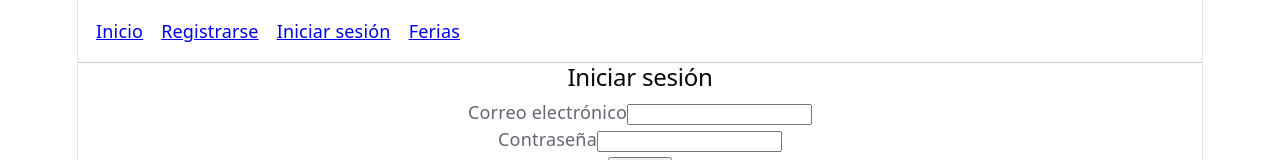
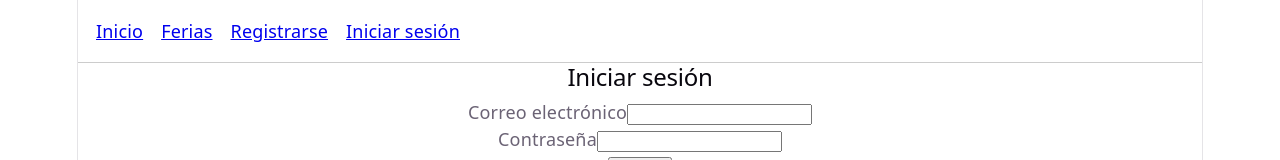
Before and after one commit to UndefinedCanyon/SGFA_Frontend, a React (Vite) app: page /login in a window 1280 px wide. Shown: the top 160 px of the page. Built offline with nearby package versions, Linux system fonts and the light colour scheme.

Commit message:
Agregar rutas protegidas por rol, header dinamico y paneles de administrador/artesano

```diff
--- /dev/null
+++ b/src/layout/Header.jsx
@@ -0,0 +1,34 @@
+import { Link } from "react-router-dom";
+import { useAuth } from "../context/AuthContext";
+
+function Header() {
+    const { usuario, cerrarSesion } = useAuth();
+
+    return (
+        <header style={{ display: "flex", justifyContent: "space-between", alignItems: "center", padding: "1rem", borderBottom: "1px solid #ccc" }}>
+            <nav style={{ display: "flex", gap: "1rem" }}>
+                <Link to="/">Inicio</Link>
+                <Link to="/ferias">Ferias</Link>
+
+                {!usuario && (
+                    <>
+                        <Link to="/registro">Registrarse</Link>
+                        <Link to="/login">Iniciar sesión</Link>
+                    </>
+                )}
+
+                {usuario?.rol === "ADMINISTRADOR" && <Link to="/admin">Panel Admin</Link>}
+                {usuario?.rol === "ARTESANO" && <Link to="/mi-panel">Mi Panel</Link>}
+            </nav>
+
+            {usuario && (
+                <div style={{ display: "flex", gap: "1rem", alignItems: "center" }}>
+                    <span>Hola, {usuario.nombre} ({usuario.rol})</span>
+                    <button onClick={cerrarSesion}>Cerrar sesión</button>
+                </div>
+            )}
+        </header>
+    );
+}
+
+export default Header;
--- /dev/null
+++ b/src/pages/PanelAdministrador.jsx
@@ -0,0 +1,15 @@
+import { useAuth } from "../context/AuthContext";
+
+function PanelAdministrador() {
+    const { usuario } = useAuth();
+
+    return (
+        <div>
+            <h2>Panel de Administrador</h2>
+            <p>Bienvenido, {usuario.nombre}.</p>
+            <p>Aquí irán las opciones de gestión de ferias, lugares y solicitudes.</p>
+        </div>
+    );
+}
+
+export default PanelAdministrador;
--- /dev/null
+++ b/src/pages/PanelArtesano.jsx
@@ -0,0 +1,15 @@
+import { useAuth } from "../context/AuthContext";
+
+function PanelArtesano() {
+    const { usuario } = useAuth();
+
+    return (
+        <div>
+            <h2>Panel de Artesano</h2>
+            <p>Bienvenido, {usuario.nombre}.</p>
+            <p>Aquí irán tus productos y el estado de tus solicitudes de participación.</p>
+        </div>
+    );
+}
+
+export default PanelArtesano;
--- a/src/routes/AppRoutes.jsx
+++ b/src/routes/AppRoutes.jsx
@@ -1,23 +1,40 @@
-import { BrowserRouter, Routes, Route, Link } from "react-router-dom";
+import { BrowserRouter, Routes, Route } from "react-router-dom";
 import RegistroArtesano from "../pages/RegistroArtesano";
 import Login from "../pages/Login";
 import Ferias from "../pages/Ferias";
+import PanelAdministrador from "../pages/PanelAdministrador";
+import PanelArtesano from "../pages/PanelArtesano";
+import Header from "../layout/Header";
+import RutaProtegida from "./RutaProtegida";
 
 function AppRoutes() {
     return (
         <BrowserRouter>
-            <nav style={{ display: "flex", gap: "1rem", padding: "1rem", borderBottom: "1px solid #ccc" }}>
-                <Link to="/">Inicio</Link>
-                <Link to="/registro">Registrarse</Link>
-                <Link to="/login">Iniciar sesión</Link>
-                <Link to="/ferias">Ferias</Link>
-            </nav>
+            <Header />
 
             <Routes>
                 <Route path="/" element={<h2>Bienvenido a SGFA</h2>} />
                 <Route path="/registro" element={<RegistroArtesano />} />
                 <Route path="/login" element={<Login />} />
                 <Route path="/ferias" element={<Ferias />} />
+
+                <Route
+                    path="/admin"
+                    element={
+                        <RutaProtegida rolPermitido="ADMINISTRADOR">
+                            <PanelAdministrador />
+                        </RutaProtegida>
+                    }
+                />
+
+                <Route
+                    path="/mi-panel"
+                    element={
+                        <RutaProtegida rolPermitido="ARTESANO">
+                            <PanelArtesano />
+                        </RutaProtegida>
+                    }
+                />
             </Routes>
         </BrowserRouter>
     );
--- /dev/null
+++ b/src/routes/RutaProtegida.jsx
@@ -0,0 +1,18 @@
+import { Navigate } from "react-router-dom";
+import { useAuth } from "../context/AuthContext";
+
+function RutaProtegida({ rolPermitido, children }) {
+    const { usuario } = useAuth();
+
+    if (!usuario) {
+        return <Navigate to="/login" replace />;
+    }
+
+    if (rolPermitido && usuario.rol !== rolPermitido) {
+        return <Navigate to="/" replace />;
+    }
+
+    return children;
+}
+
+export default RutaProtegida;
```
